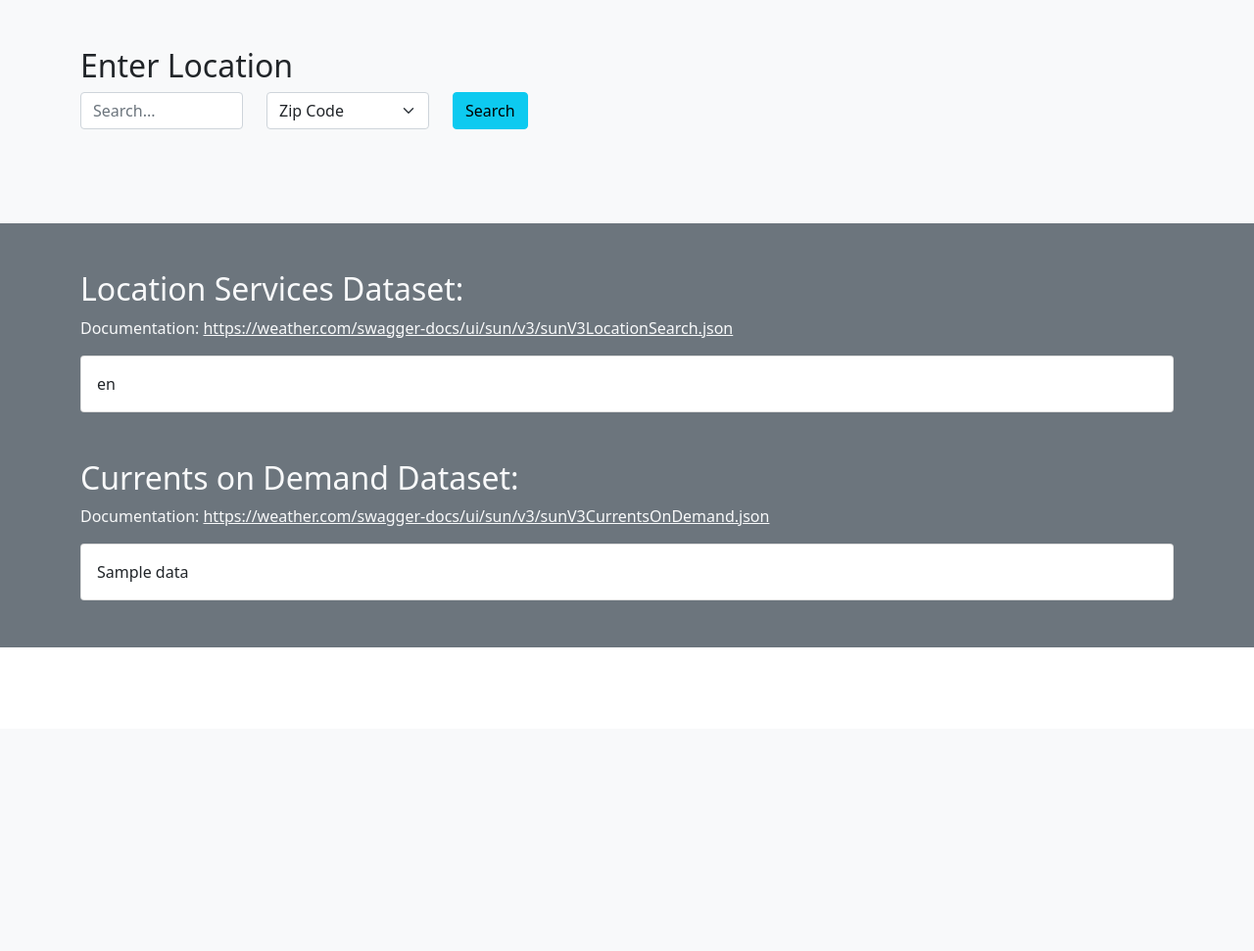
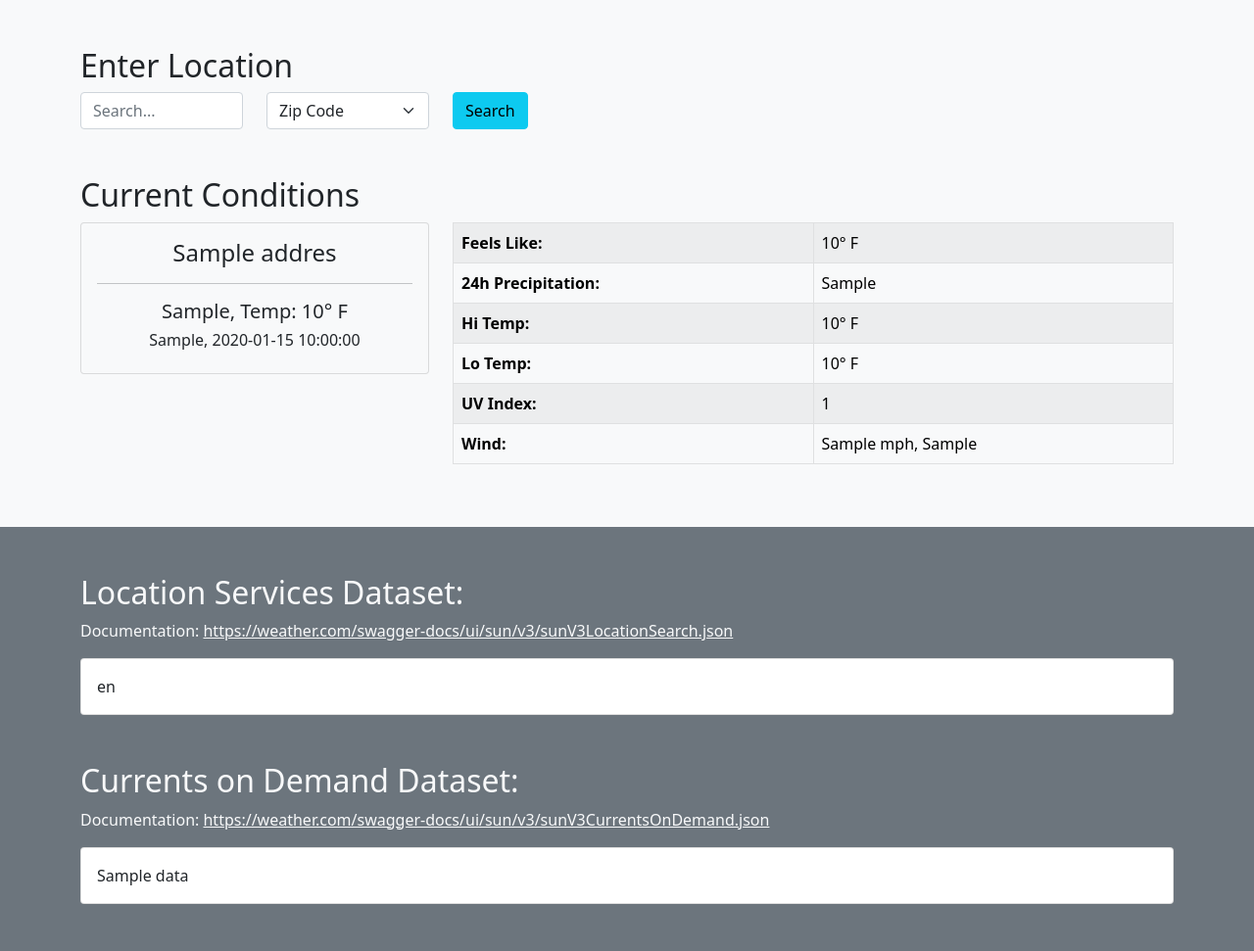
Before and after one commit to rochellelewis/weather-api-python, a Flask app: template templates/index.html in a window 1280 px wide. Shown: the part 56-1027 px from the top of the page at 98% size. Before the commit the page ends 717 px from the top, so only its background shows below. Run offline with Flask 2, Linux system fonts and the light colour scheme; the template is opened without the code that fills it: most values are stand-ins (such as "Sample title", 1, 10 or a date in 2020); some libraries are stand-ins or nearby versions.

Commit message:
add weather data UI index.html

```diff
--- a/templates/index.html
+++ b/templates/index.html
@@ -27,6 +27,56 @@
                     </form>
                     <!-- error output -->
                     {{err}}
+                </div>
+            </div>
+
+            <!-- begin current conditions -->
+            <div class="row">
+                <h2>Current Conditions</h2>
+
+                <!-- begin conditions card -->
+                <div class="col-sm-12 col-md-6 col-lg-4">
+                    <div class="card bg-light text-center">
+                        <!--<img src="https://via.placeholder.com/150" alt="icon">-->
+                        <div class="card-body">
+                            <h4>{{locale.location.address[0]}}</h4>
+                            <hr>
+                            <div class="h5">{{data.wxPhraseMedium}}, Temp: {{data.temperature}}&deg; F</div>
+                            <div class="h6">{{data.dayOfWeek}}, {{data.validTimeLocal}}</div>
+                        </div>
+                    </div>
+                </div>
+
+                <!-- begin tabular data -->
+                <div class="col-sm-12 col-md-6 col-lg-8">
+                    <table class="table table-bordered table-striped table-light">
+                        <tbody>
+                            <tr>
+                                <th class="col-md-6" scope="row">Feels Like:</th>
+                                <td class="col-md-6">{{data.temperatureFeelsLike}}&deg; F</td>
+                            </tr>
+                            <tr>
+                                <th class="col-md-6" scope="row">24h Precipitation:</th>
+                                <td class="col-md-6">{{data.precip24Hour}}</td>
+                            </tr>
+                            <tr>
+                                <th class="col-md-6" scope="row">Hi Temp:</th>
+                                <td class="col-md-6">{{data.temperatureMax24Hour}}&deg; F</td>
+                            </tr>
+                            <tr>
+                                <th class="col-md-6" scope="row">Lo Temp:</th>
+                                <td class="col-md-6">{{data.temperatureMin24Hour}}&deg; F</td>
+                            </tr>
+                            <tr>
+                                <th class="col-md-6" scope="row">UV Index:</th>
+                                <td class="col-md-6">{{data.uvIndex}}</td>
+                            </tr>
+                            <tr>
+                                <th class="col-md-6" scope="row">Wind:</th>
+                                <td class="col-md-6">{{data.windSpeed}}&nbsp;mph, {{data.windDirectionCardinal}}</td>
+                            </tr>
+                        </tbody>
+                    </table>
                 </div>
             </div>
         </div>
```
